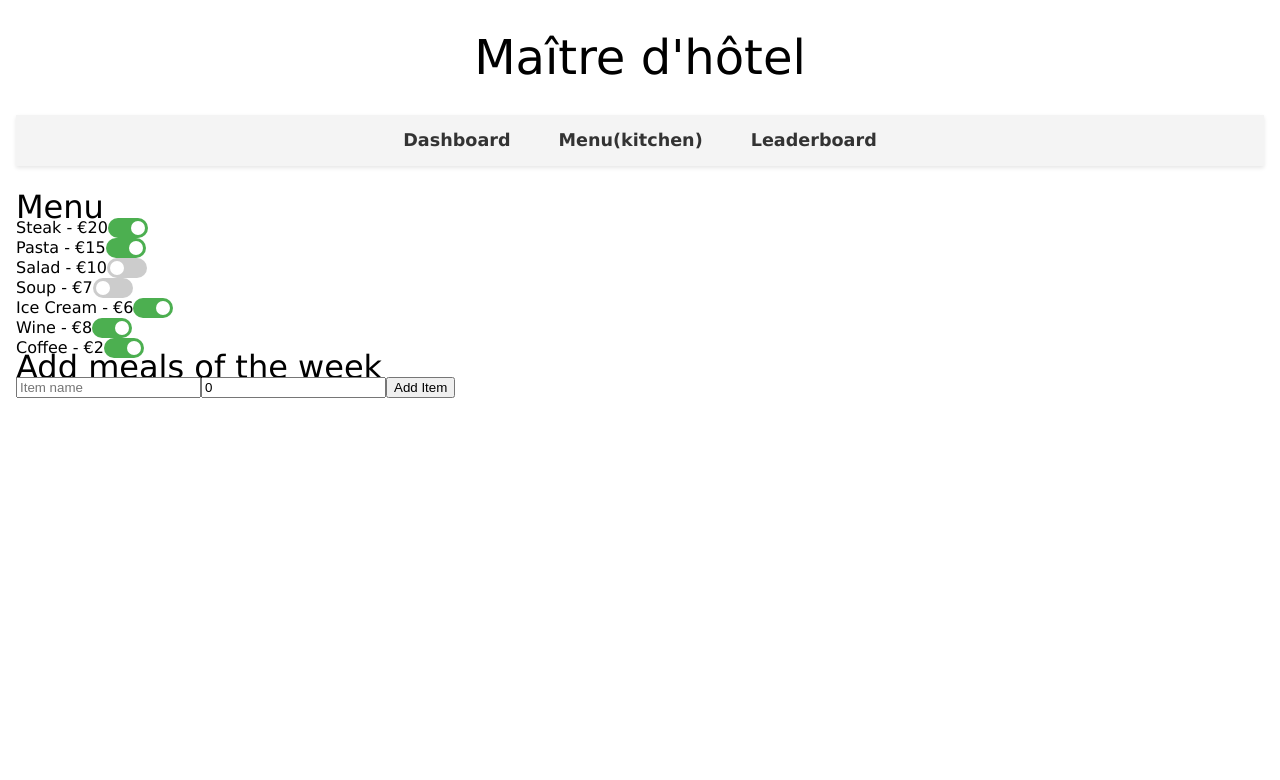
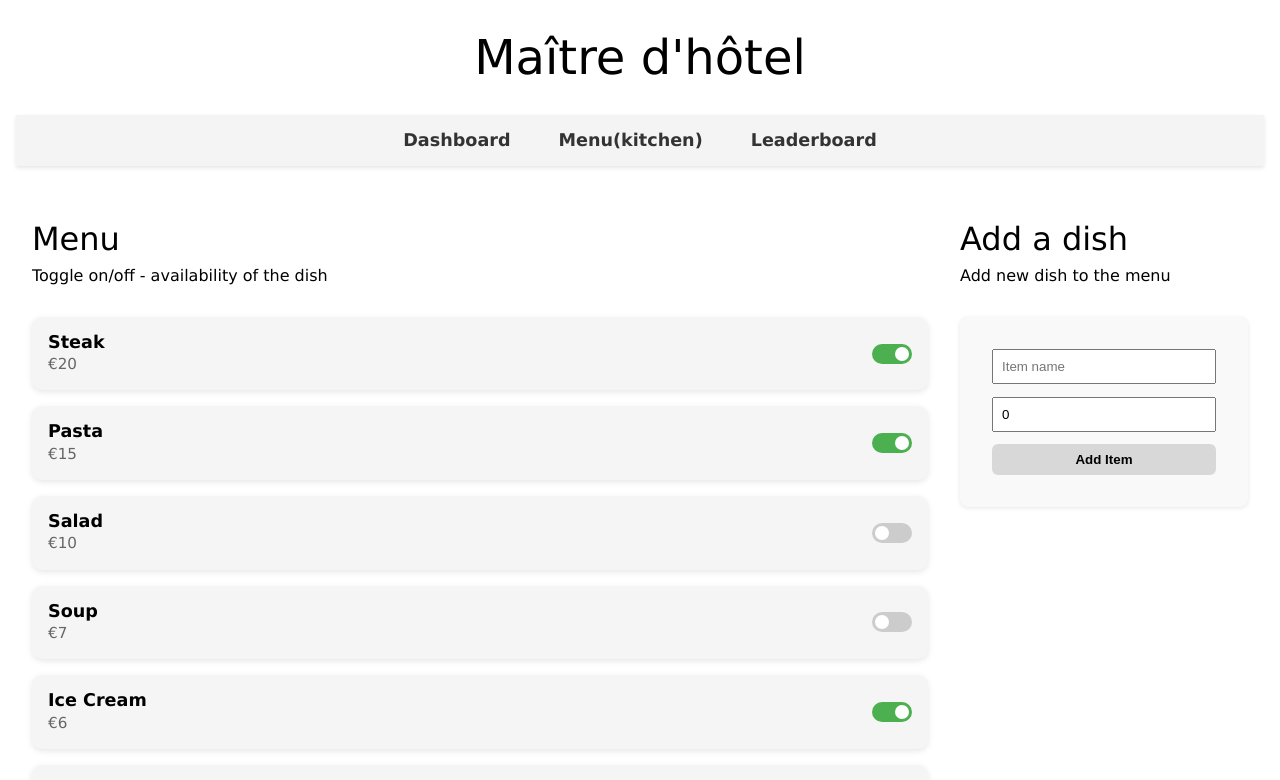
Before and after one commit to LinaKausch/restaurant-dashboard, a React (Vite) app: page /restaurant-dashboard/menu in a window 1280 px wide. Shown: the top 780 px of the page. Built offline with nearby package versions, Linux system fonts and the light colour scheme.

Commit message:
css for Menu

```diff
--- a/src/App.css
+++ b/src/App.css
@@ -169,7 +169,7 @@ nav {
     justify-self: center;
 }
 
-.pay-type{
+.pay-type {
     border-bottom: 2px solid #ccc;
 }
 
@@ -263,19 +263,20 @@ input:checked+.slider:before {
     background-color: #ddd;
 }
 
-.total-price {
-    padding-top: 0.5rem;
-}
-
 .table-settings button,
 .toggle-settings-btn,
-.bill-cancel {
+.bill-cancel,
+.add-form button {
     padding: 0.5rem;
     font-weight: bold;
     border-radius: 6px;
     border: none;
     background-color: #d8d8d8;
     cursor: pointer;
+}
+
+.total-price {
+    padding-top: 0.5rem;
 }
 
 .number-input {
@@ -308,3 +309,73 @@ input:checked+.slider:before {
     text-align: center;
     padding: 2rem;
 }
+
+.menu-page {
+    display: flex;
+    gap: 2rem;
+    padding: 2rem 1rem;
+    flex-wrap: wrap;
+}
+
+.menu {
+    flex: 2;
+    min-width: 18rem;
+}
+
+.add-form {
+    flex: 1;
+    min-width: 14rem;
+    align-self: flex-start;
+    background-color: #f9f9f9;
+    padding: 2rem;
+    border-radius: 0.5rem;
+    box-shadow: 0 1px 4px rgba(0, 0, 0, 0.1);
+    display: flex;
+    flex-direction: column;
+    gap: 0.8rem;
+    margin-top: 2rem;
+}
+
+.menu-grid {
+    display: flex;
+    flex-direction: column;
+    gap: 1rem;
+    padding-top: 2rem;
+}
+
+.add-meals h2,
+.menu h2 {
+    padding-bottom: 1rem;
+}
+
+.add-form input {
+    padding: 0.5rem
+}
+
+.menu-card {
+    background-color: #f5f5f5;
+    padding: 1rem;
+    border-radius: 0.625rem;
+    /* 10px = 0.625rem */
+    box-shadow: 0 0.125rem 0.375rem rgba(0, 0, 0, 0.1);
+    /* 2px 6px */
+    display: flex;
+    justify-content: space-between;
+    align-items: center;
+}
+
+.menu-info {
+    display: flex;
+    flex-direction: column;
+    gap: 0.2rem;
+}
+
+.menu-name {
+    font-weight: bold;
+    font-size: 1.1rem;
+}
+
+.menu-price {
+    color: #666;
+    font-size: 0.95rem;
+}
--- a/src/components/Menu.jsx
+++ b/src/components/Menu.jsx
@@ -32,28 +32,33 @@ function Menu({ menuItems, setMenuItems }) {
     };
 
     return (
-        <div>
+        <div className="menu-page">
+            <div className="menu">
                 <h2>Menu</h2>
-            <ul>
-                {menuItems.map(item => {
-                    return (
-                        <li key={item.id}>
-                            {item.name} - €{item.price}
+                <p>Toggle on/off - availability of the dish </p>
+                <div className="menu-grid">
+                    {menuItems.map(item => (
+                        <div key={item.id} className="menu-card">
+                            <div className="menu-info">
+                                <span className="menu-name">{item.name}</span>
+                                <span className="menu-price">€{item.price}</span>
+                            </div>
                             <label className="switch">
                                 <input
                                     type="checkbox"
                                     checked={item.available}
                                     onChange={() => toggleAvailability(item.id)}
                                 />
-                                <span className="slider">
-                                </span>
+                                <span className="slider" />
                             </label>
-                        </li>
-                    )
-                })}
-            </ul>
-            <div>
-                <h2>Add meals of the week</h2>
+                        </div>
+                    ))}
+                </div>
+            </div>
+            <div className="add-meals">
+                <h2>Add a dish</h2>
+                <p>Add new dish to the menu</p>
+                <div className="add-form">
                     <input
                         type="text"
                         placeholder="Item name"
@@ -69,6 +74,7 @@ function Menu({ menuItems, setMenuItems }) {
                     <button onClick={addMenuItem}>Add Item</button>
                 </div>
             </div>
+        </div>
     );
 }
 
```
Lines whose indentation alone changed are shown as unchanged.
